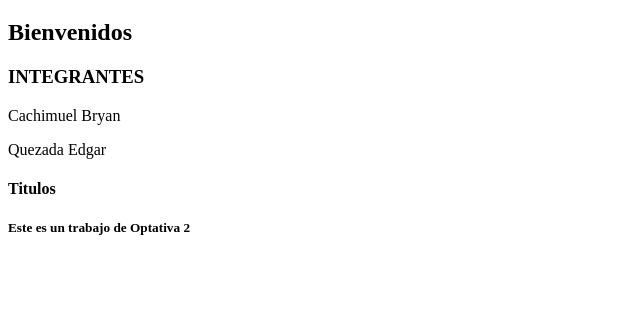
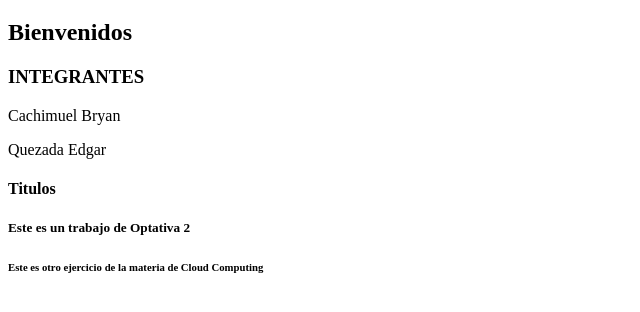
Before and after one commit to BryanCachimuel/EjercicioClase, a plain HTML site: page index.html in a window 1280 px wide. Shown: the part 106-418 px from the top of the page, without its empty margins (0-640 px from the left). Drawn offline with Linux system fonts and the light colour scheme.

Commit message:
Esta edicion es para la Tarea
Se realizo otra edición la archivo.

```diff
--- a/index.html
+++ b/index.html
@@ -9,5 +9,6 @@
 <p>Quezada Edgar</p>
 <h4> Titulos</h4>
 <h5>Este es un trabajo de Optativa 2</h5>
+<h6>Este es otro ejercicio de la materia de Cloud Computing</h6>
 </body>
 </html>
```
